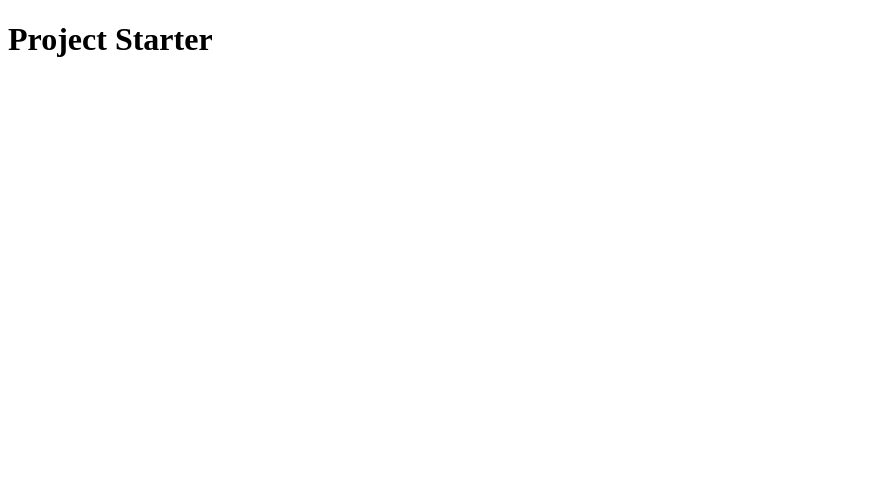
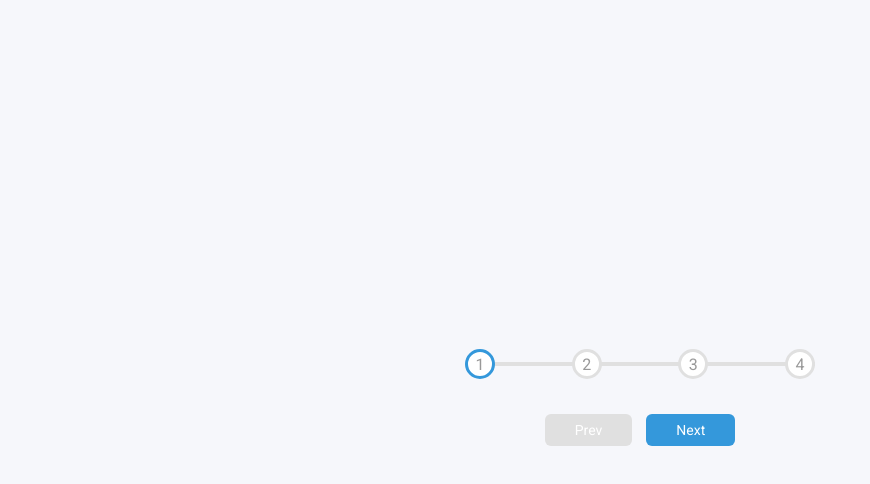
Before and after one commit to seolacarrano/JS-ProgressSteps, a plain HTML site: page index.html in a window 1280 px wide. Shown: the whole page, without its empty margins (0-870 px from the left). Drawn offline with Linux system fonts and the light colour scheme.

Commit message:
button and numbers css

```diff
--- a/index.html
+++ b/index.html
@@ -7,12 +7,23 @@
     <link rel="stylesheet" href="https://cdnjs.cloudflare.com/ajax/libs/font-awesome/5.15.1/css/all.min.css"
         integrity="sha512-+4zCK9k+qNFUR5X+cKL9EIR+ZOhtIloNl9GIKS57V1MyNsYpYcUrUeQc9vNfzsWfV28IaLL3i96P9sdNyeRssA=="
         crossorigin="anonymous" />
-    <link rel="stlyesheet" href="style.css" />
+    <link rel="stylesheet" href="style.css" />
     <title>Progress Steps</title>
 </head>
 
 <body>
-    <h1>Project Starter</h1>
+    <div class="container">
+        <div class="progress-container">
+            <div class="progress" id="progress"></div>
+            <div class="circle active">1</div>
+            <div class="circle">2</div>
+            <div class="circle">3</div>
+            <div class="circle">4</div>
+        </div>
+
+        <button class="btn" id="prev" disabled>Prev</button>
+        <button class="btn" id="next">Next</button>
+    </div>
 
     <script src="script.js"></script>
 </body>
--- a/style.css
+++ b/style.css
@@ -1,16 +1,101 @@
-@import url('https://fonts.googleapis.com/css2?family=Roboto:wght@400;700&display=swap');
+  @import url('https://fonts.googleapis.com/css2?family=Roboto:wght@400;700&display=swap');
+
+:root {
+    --line-border-fill: #3498db;
+    --line-border-empty: #e0e0e0;
+}
 
 * {
     box-sizing: border-box;
 }
 
 body {
+    background-color: #f6f7fb;
     font-family: 'Roboto', sans-serif;
     display: flex;
-    flex-direction: column;
-    align-items: enter;
+    align-items: center;
     justify-content: center;
     height: 100vh;
     overflow: hidden;
     margin: 0;
 }
+
+.container {
+    text-align: center;
+}
+
+.progress-container {
+    display: flex;
+    justify-content: space-between;
+    position: relative;
+    margin-bottom: 30px;
+    max-width: 100%;
+    width: 350px;
+}
+
+.progress-container::before {
+    content: '';
+    background-color: var(--line-border-empty);
+    position: absolute;
+    top: 50%;
+    left: 0;
+    transform: translateY(-50%);
+    height: 4px;
+    width: 100%;
+    z-index: -1;
+}
+
+.progress {
+    background-color:var(--line-border-fill);
+    position: absolute;
+    top: 50%;
+    left: 0;
+    transform: translateY(-50%);
+    height: 4px;
+    width: 0%;
+    z-index: -1;
+    transition: .4s ease;
+}
+
+.circle {
+    background-color:#fff;
+    color: #999;
+    border-radius: 50%;
+    height: 30px;
+    width: 30px;
+    display: flex;
+    align-items: center;
+    justify-content: center;
+    border: 3px solid var(--line-border-empty);
+    transition: .4s ease;
+}
+
+.circle.active {
+    border-color: var(--line-border-fill);
+
+}
+
+.btn {
+    background-color: var(--line-border-fill);
+    color: #fff;
+    border: 0;
+    border-radius: 6px;
+    cursor: pointer;
+    font-family :inherit;
+    padding: 8px 30px;
+    margin: 5px;
+    font-size: 14px;
+}
+
+.btn:active {
+    transform: scale(0.98);
+}
+
+.btn:focus{
+    outline: 0;
+}
+
+.btn:disabled {
+   background-color:  var(--line-border-empty);
+   cursor: not-allowed;
+}
```
